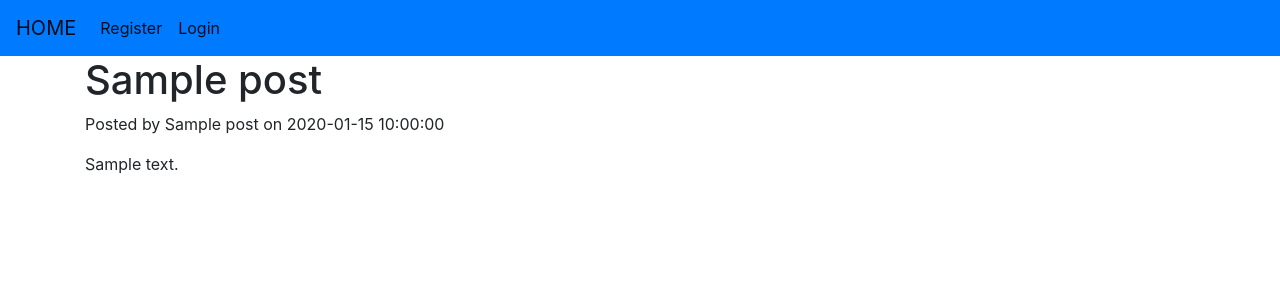
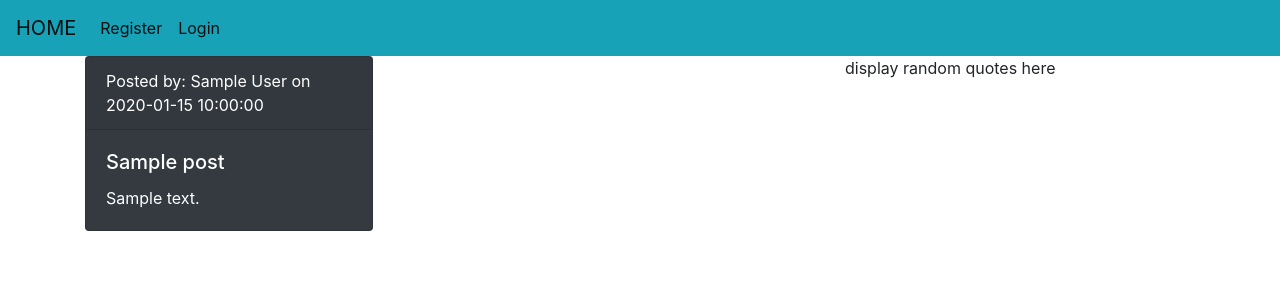
Before and after one commit to collins-kipkoech/blogging-website, a Flask app: template templates/index.html in a window 1280 px wide. Shown: the top 300 px of the page. Run offline with Flask 2, Linux system fonts and the light colour scheme; the template is opened without the code that fills it: most values are stand-ins (such as "Sample title", 1, 10 or a date in 2020); some libraries are stand-ins or nearby versions.

Commit message:
added the cards containers for holding posted blogs

```diff
--- a/run.py
+++ b/run.py
@@ -1,4 +1,4 @@
-from flask import Flask, render_template
+from flask import Flask, render_template,url_for
 
 app = Flask(__name__)
 
--- a/templates/base.html
+++ b/templates/base.html
@@ -8,7 +8,7 @@
     <link rel="stylesheet" href="https://maxcdn.bootstrapcdn.com/bootstrap/4.0.0/css/bootstrap.min.css"
     integrity="sha384-Gn5384xqQ1aoWXA+058RXPxPg6fy4IWvTNh0E263XmFcJlSAwiGgFAW/dAiS6JXm" crossorigin="anonymous">
     <link rel="stylesheet" href="https://pro.fontawesome.com/releases/v5.10.0/css/all.css" integrity="sha384-AYmEC3Yw5cVb3ZcuHtOA93w35dYTsvhLPVnYs9eStHfGJvOvKxVfELGroGkvsg+p" crossorigin="anonymous"/>
-
+    <link rel="stylesheet" type="text/css" href="{{ url_for('static',filename='styles.css')}}">
     {% endblock %}
 
     {% if title %}
@@ -22,8 +22,14 @@
     {% block navbar %}{% endblock navbar%}
 
     <div class="container">
-        {% block content%}
-        {% endblock %}
+        <div class="row">
+            <div class="col-md-8">
+                {% block content %}{% endblock content%}
+            </div>
+            <div class="col-md-4">
+                display random quotes here
+            </div>
+        </div>
     </div>
 
 
--- a/templates/index.html
+++ b/templates/index.html
@@ -1,8 +1,13 @@
 {% extends 'base.html' %}
 {% block content %}
     {% for post in posts %}
-        <h1>{{ post.title }}</h1>
-        <p>Posted by {{ post.name }} on {{ post.date_posted }}</p>
-        <p>{{ post.content }}</p>
+    <div class="card text-white bg-dark mb-3" style="max-width: 18rem;">
+        <div class="card-header">Posted by: {{post.author}} on {{post.date_posted}}</div>
+        <div class="card-body">
+          <h5 class="card-title">{{post.title}}</h5>
+          <p class="card-text">{{post.content}}</p>
+        </div>
+      </div>
+
     {% endfor %}
 {% endblock %}
--- a/templates/navbar.html
+++ b/templates/navbar.html
@@ -1,4 +1,4 @@
-<nav class="navbar navbar-expand-lg navbar-light bg-primary">
+<nav class="navbar navbar-expand-lg navbar-light bg-info">
     <a class="navbar-brand" href="/">HOME</a>
     <button class="navbar-toggler" type="button" data-toggle="collapse" data-target="#navbarSupportedContent" aria-controls="navbarSupportedContent" aria-expanded="false" aria-label="Toggle navigation">
       <span class="navbar-toggler-icon"></span>
```
Also changed, not shown: static/styles.css (added).
